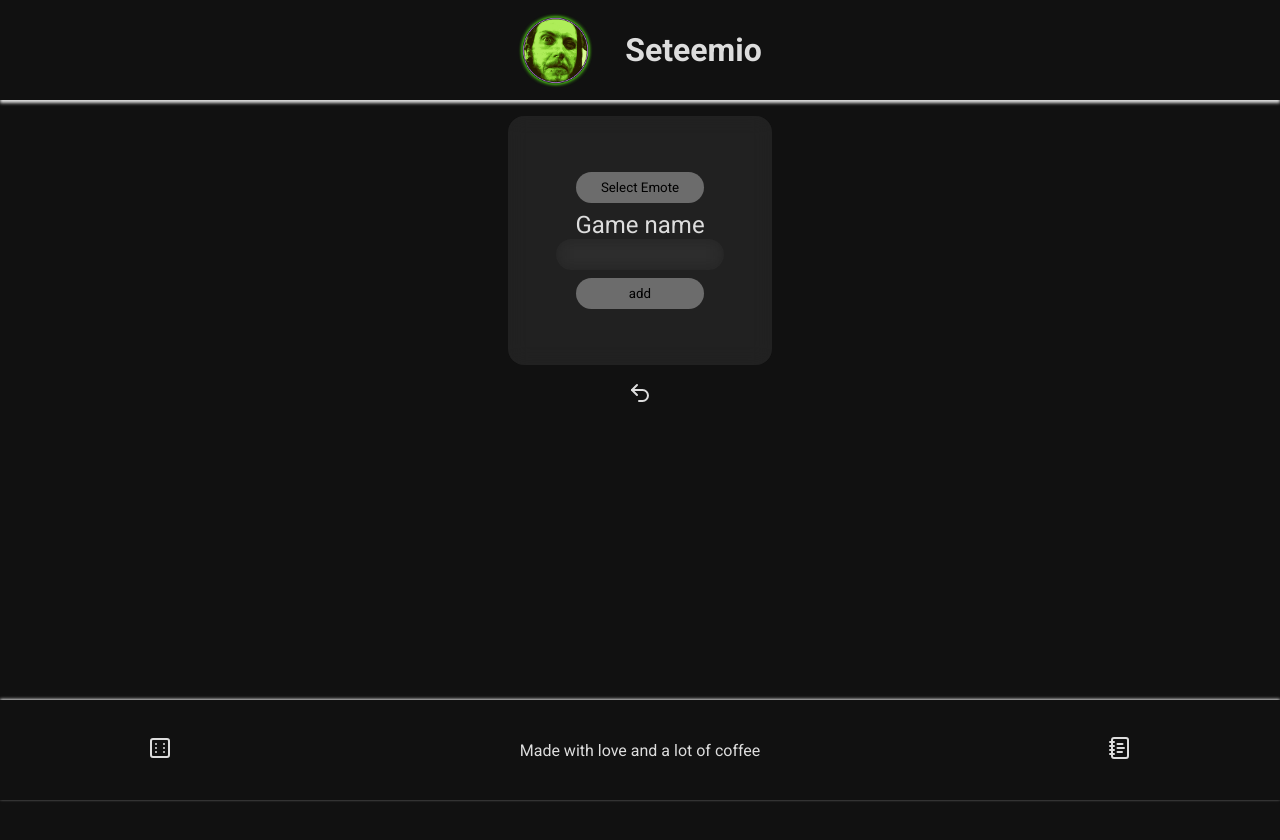
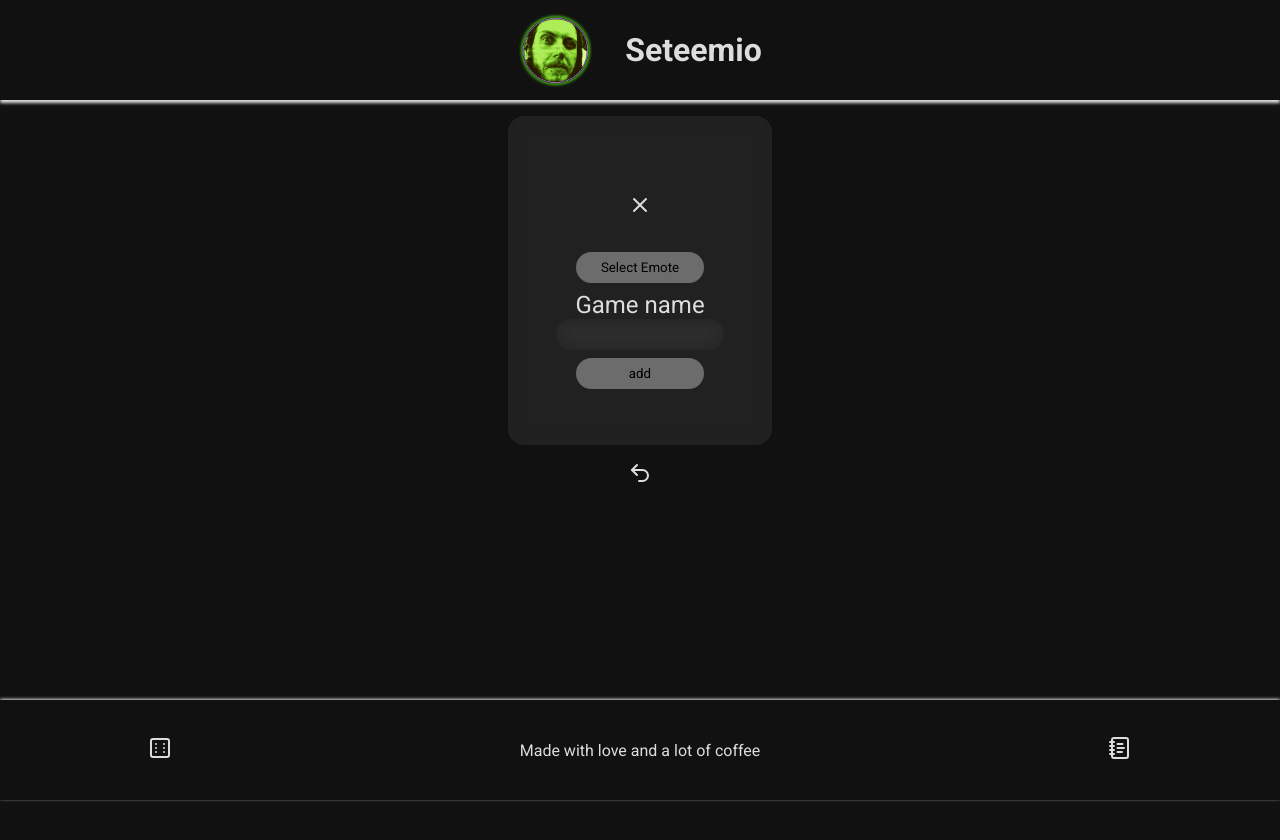
Before and after one commit to AnthonyDeplanque/link-tree, a React (Vite) app: page /random in a window 1280 px wide. Shown: the top 840 px of the page. Built offline with nearby package versions, Linux system fonts and the light colour scheme.

Commit message:
fixed z-index

```diff
--- a/src/assets/slot-machine.css
+++ b/src/assets/slot-machine.css
@@ -5,6 +5,7 @@
 
 .slot-box {
   font-size: 3rem;
+  min-height: 4rem;
 }
 
 .slot-machine-result {
--- a/src/components/randomizer/GameForm.tsx
+++ b/src/components/randomizer/GameForm.tsx
@@ -1,17 +1,22 @@
-import React, { FormEvent, useState } from "react";
-import EmoteGrid from "./EmoteGrid";
+import React, { FormEvent } from "react";
 import { SelectedGame } from "./Randomizer";
 import "../../assets/randomizer.css";
 import { uuid } from "../../Helpers/UUID";
+import CancelIcon from "../icons/CancelIcon";
 
 interface GameFormProps {
+  onEmoteGridOpen: () => void;
+  showEmoteGrid: boolean;
+  gameEmote: string;
+  gameName: string;
   onAddGame: (game: SelectedGame) => void;
+  setGameEmote: (value: string) => void;
+  setGameName: (value: string) => void;
 }
 
-const GameForm: React.FC<GameFormProps> = ({ onAddGame }) => {
-  const [gameEmote, setGameEmote] = useState<string>("");
-  const [gameName, setGameName] = useState<string>("");
-  const [showEmoteGrid, setShowEmoteGrid] = useState<boolean>(false);
+const GameForm: React.FC<GameFormProps> = (props) => {
+
+  const { showEmoteGrid, gameEmote, gameName, onEmoteGridOpen, onAddGame, setGameEmote, setGameName, } = props;
 
   const handleSubmit = (e: FormEvent<HTMLFormElement> | React.MouseEvent<HTMLButtonElement, MouseEvent>) => {
     e.preventDefault();
@@ -27,23 +32,23 @@ const GameForm: React.FC<GameFormProps> = ({ onAddGame }) => {
     setGameName("");
   };
 
-  const handleSelectEmote = (emote: string) => {
-    setGameEmote(emote);
-    setShowEmoteGrid(false);
-  };
+
 
   return (
     <>
-      {showEmoteGrid && <EmoteGrid onSelect={handleSelectEmote} onClose={() => setShowEmoteGrid(false)} />}
       <form className="add-game card-box" onSubmit={(e) => handleSubmit(e)}>
+        <div className="button-selector-div">
+          <div className="slot-box">{gameEmote ? gameEmote : <CancelIcon />}</div>
+        </div>
+
         <div className="selected-emote">
           <div className="button-selector-div">
-            <button className="game-selector-button" type="button" onClick={() => setShowEmoteGrid(!showEmoteGrid)}>
+            <button className="game-selector-button" type="button" onClick={onEmoteGridOpen}>
               {showEmoteGrid ? "Close Emote panel" : "Select Emote"}
             </button>
           </div>
-          {gameEmote && <div className="slot-box">{gameEmote}</div>}
         </div>
+
         <div className="name-selector">
           <label>Game name</label>
           <input className="card-box" value={gameName} onChange={(e) => setGameName(e.target.value)} />
@@ -52,6 +57,7 @@ const GameForm: React.FC<GameFormProps> = ({ onAddGame }) => {
           <button className="game-selector-button" type="submit">add</button>
         </ div>
       </form>
+
     </>
   );
 };
--- a/src/components/randomizer/Randomizer.tsx
+++ b/src/components/randomizer/Randomizer.tsx
@@ -6,6 +6,7 @@ import SlotMachine from "./SlotMachine";
 import { Link } from "react-router-dom";
 import BackIcon from "../icons/BackIcon";
 import { useSelectedGames } from "../../context/randomizer/useSelectedGames";
+import EmoteGrid from "./EmoteGrid";
 
 export interface SelectedGame {
   id: string;
@@ -18,6 +19,9 @@ const Randomizer: React.FC = () => {
   const { selectedGames, addOrRemoveGames } = useSelectedGames();
 
   const [isSlotMachineDisplayed, setIsSlotMachineDisplayed] = useState<boolean>(false);
+  const [isEmoteGridShown, setIsEmoteGridShown] = useState<boolean>(false);
+  const [gameEmote, setGameEmote] = useState<string>("");
+  const [gameName, setGameName] = useState<string>("");
 
   const handleAddGame = (game: SelectedGame): void => {
     addOrRemoveGames(game);
@@ -30,17 +34,46 @@ const Randomizer: React.FC = () => {
     }
   };
 
+  const handleSelectEmote = (emote: string) => {
+    setGameEmote(emote);
+    setIsEmoteGridShown(false);
+  };
+
+  const onEmoteGridOpen = () => {
+    setIsEmoteGridShown(true);
+    if (isSlotMachineDisplayed) {
+      setIsSlotMachineDisplayed(false);
+    }
+  }
+
+  const onSlotMachineOpen = () => {
+    setIsSlotMachineDisplayed(true);
+    if (isEmoteGridShown) {
+      setIsEmoteGridShown(false);
+    }
+  }
+
+
   return (
     <div style={{ display: "flex", flexDirection: "column", alignContent: "center", justifyContent: "center", alignItems: "center" }}>
       <div className="randomizer">
         <div className="game-selection">
-          <GameForm onAddGame={handleAddGame} />
+          <GameForm
+            onAddGame={handleAddGame}
+            showEmoteGrid={isEmoteGridShown}
+            onEmoteGridOpen={onEmoteGridOpen}
+            gameEmote={gameEmote}
+            gameName={gameName}
+            setGameName={setGameName}
+            setGameEmote={setGameEmote} />
           {selectedGames.length > 0 && <RandomGameList games={selectedGames} onDelete={handleDelete} />}
         </div>
+        {isEmoteGridShown && <EmoteGrid onSelect={handleSelectEmote} onClose={() => setIsEmoteGridShown(false)} />}
+        {isSlotMachineDisplayed && <SlotMachine slots={selectedGames} onClose={() => setIsSlotMachineDisplayed(false)} />}
       </div>
       {selectedGames.length > 1 && <div className="button-selector-div">
-        <button className="game-selector-button" onClick={() => setIsSlotMachineDisplayed(true)}>Open Slot Machine</button></div>}
-      {isSlotMachineDisplayed && <SlotMachine slots={selectedGames} onClose={() => setIsSlotMachineDisplayed(false)} />}
+        <button className="game-selector-button" onClick={onSlotMachineOpen}>Open Slot Machine</button></div>}
+
       <Link to="/">
         <BackIcon />
       </Link>
```
